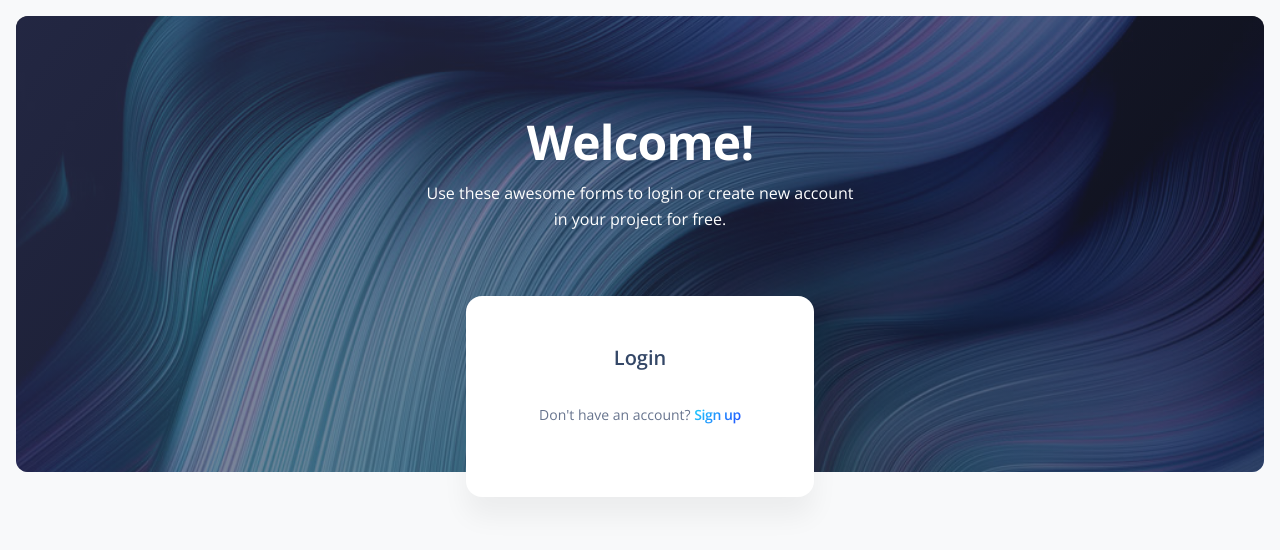
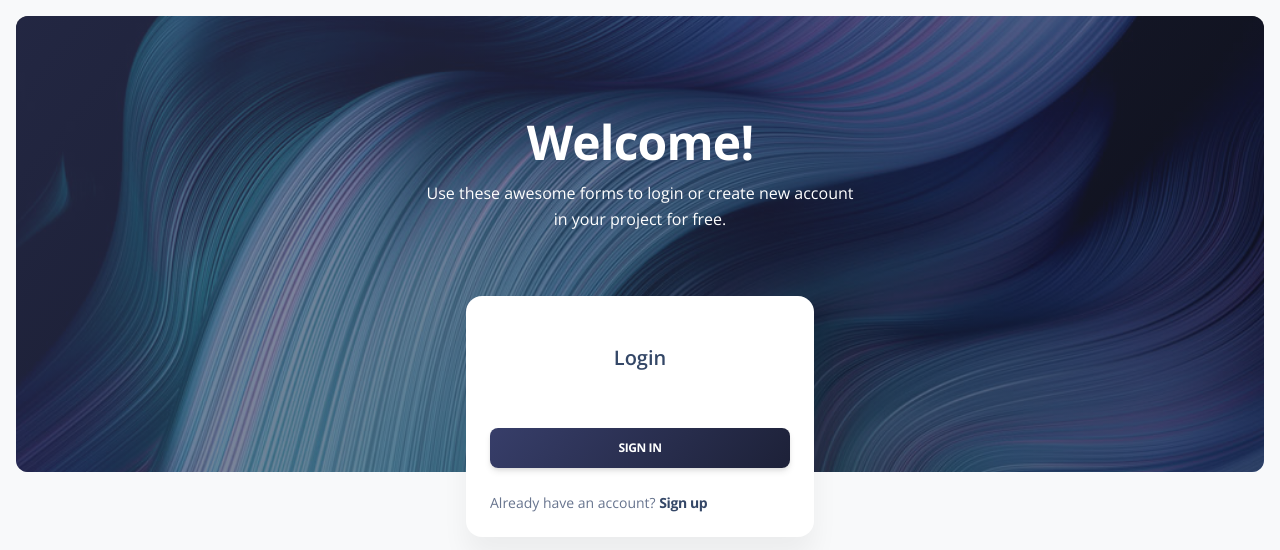
Before and after one commit to GotBot-Assessment/gotbot-fe, an Angular app: page /#/authentication in a window 1280 px wide. Shown: the top 550 px of the page. Built offline with nearby package versions, Linux system fonts and the light colour scheme.

Commit message:
Uniform login button

```diff
--- a/src/app/authentication/login/login.component.html
+++ b/src/app/authentication/login/login.component.html
@@ -4,9 +4,10 @@
 <div class="form" [formGroup]="loginForm">
 
 </div>
-<div class="card-footer text-center pt-0 px-lg-2 px-1">
-  <p class="mb-4 text-sm mx-auto">
-    Don't have an account?
-    <a routerLink="./registration" class="text-info text-gradient font-weight-bold">Sign up</a>
-  </p>
+<div class="text-center">
+  <button type="button" class="btn bg-gradient-dark w-100 my-4 mb-2">Sign In</button>
 </div>
+<p class="text-sm mt-3 mb-0">
+  Already have an account?
+  <a routerLink="./registration" class="text-dark font-weight-bolder">Sign up</a>
+</p>
```
